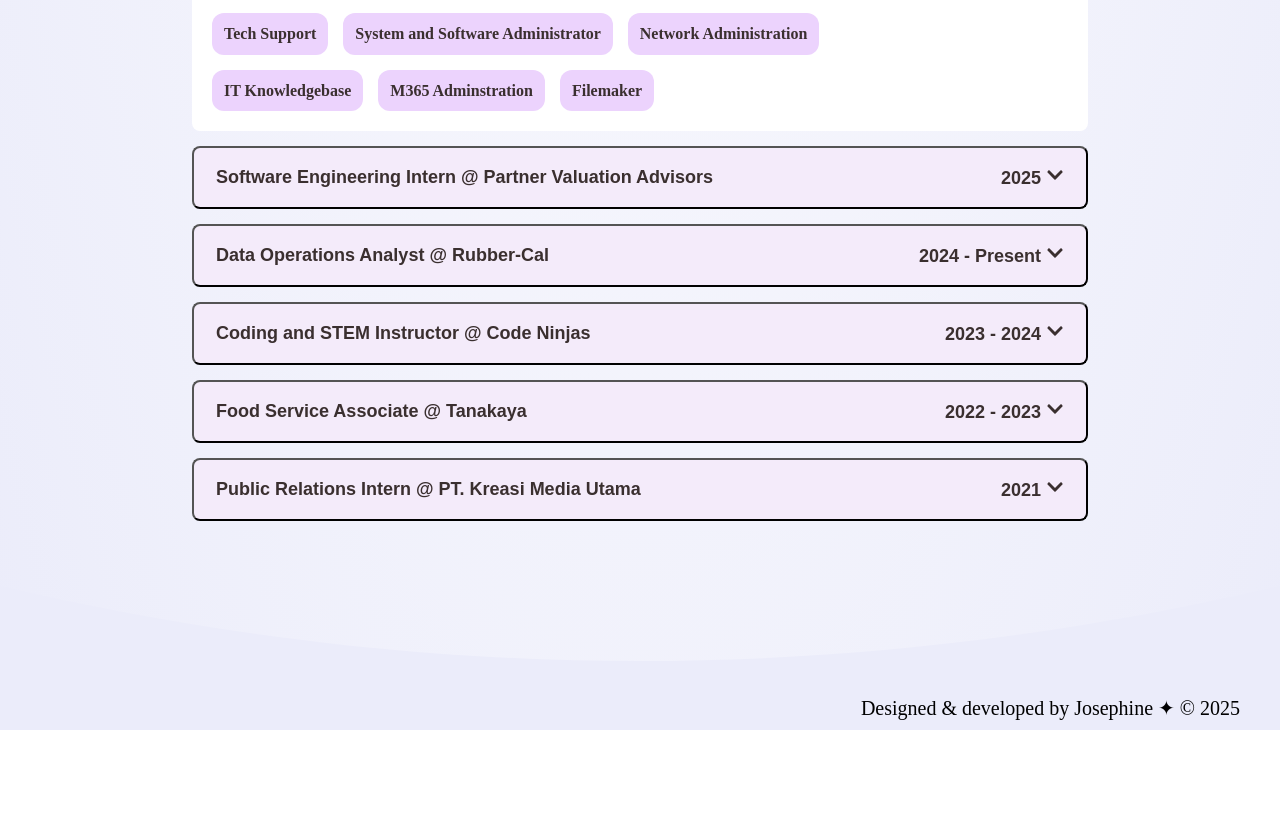
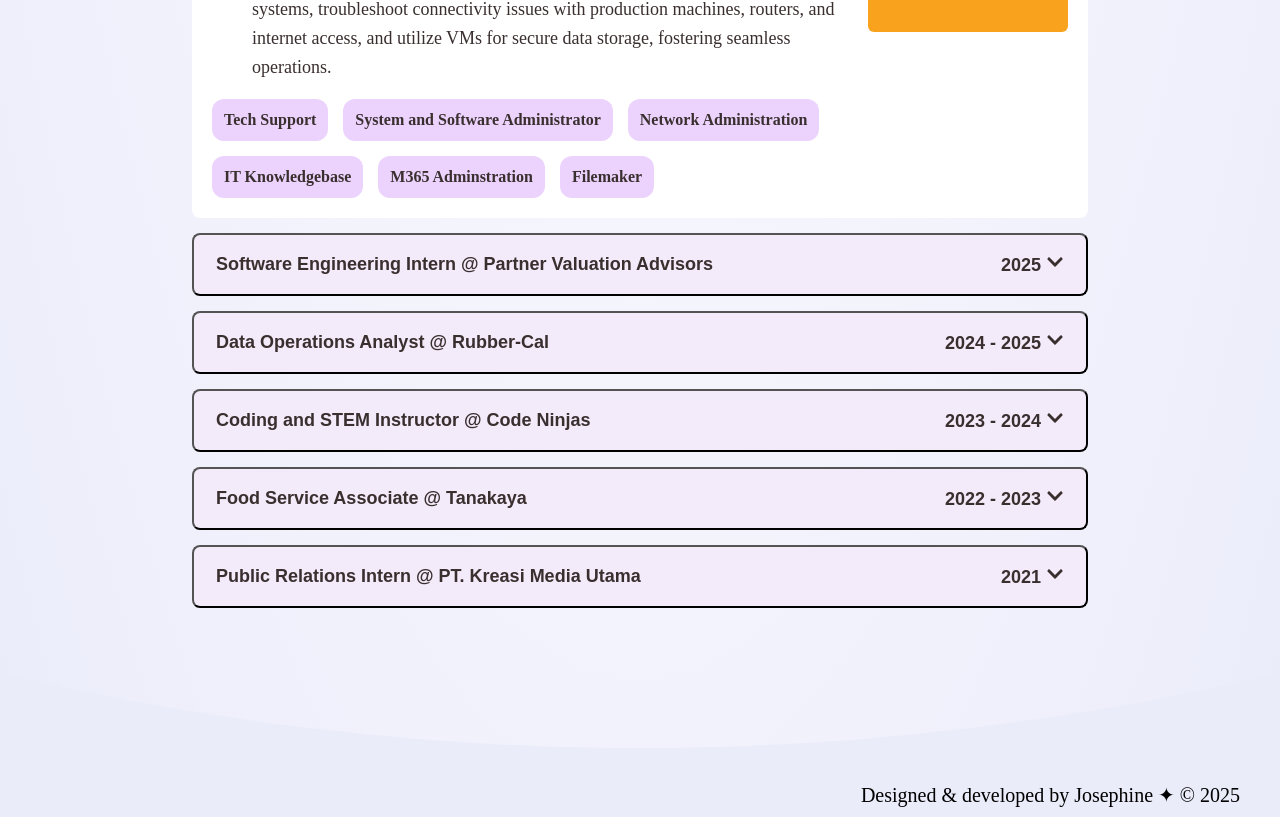
Before and after one commit to jligatsy/Portfolio, a React (Create React App) app: page / in a window 1280 px wide. Shown: the part 4161-4978 px from the top of the page. Before the commit the page ends 4891 px from the top, so only its background shows below. Built offline with nearby package versions, Linux system fonts and the light colour scheme.

Commit message:
work description fix

```diff
--- a/src/components/Experiences.jsx
+++ b/src/components/Experiences.jsx
@@ -79,7 +79,7 @@
     location: "Fountain Valley, California",
     employment: "Part-Time",
     website: "https://www.rubbercal.com",
-    year: "2024 - Present",
+    year: "2024 - 2025",
     logo: rubberCalLogo,
     description: [
       "Managed and analyzed ad performance for 750+ products across multiple storefronts and five company-owned websites, optimizing campaigns to drive an 11% increase in e-commerce sales.",
@@ -213,8 +213,8 @@
                 <div className="job-logo-container">
                   <img src={exp.logo} alt={`${exp.company} logo`} className="job-logo"
                   style={{
-                    width: "100px",
-                    height: "100px",
+                    width: "200px",
+                    height: "200px",
                     objectFit: "contain",
                     borderRadius: "6px"}} />
                 </div>
```
